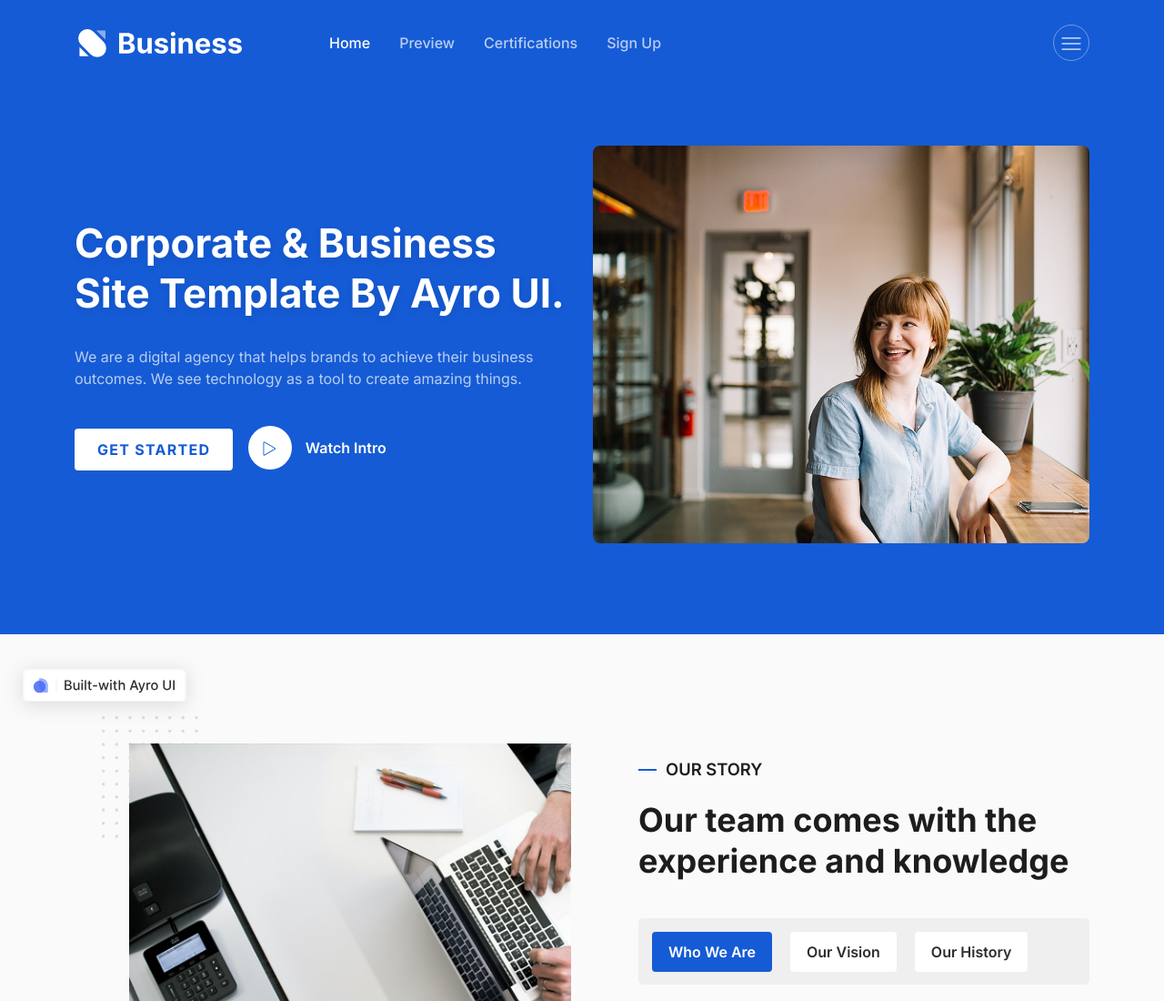
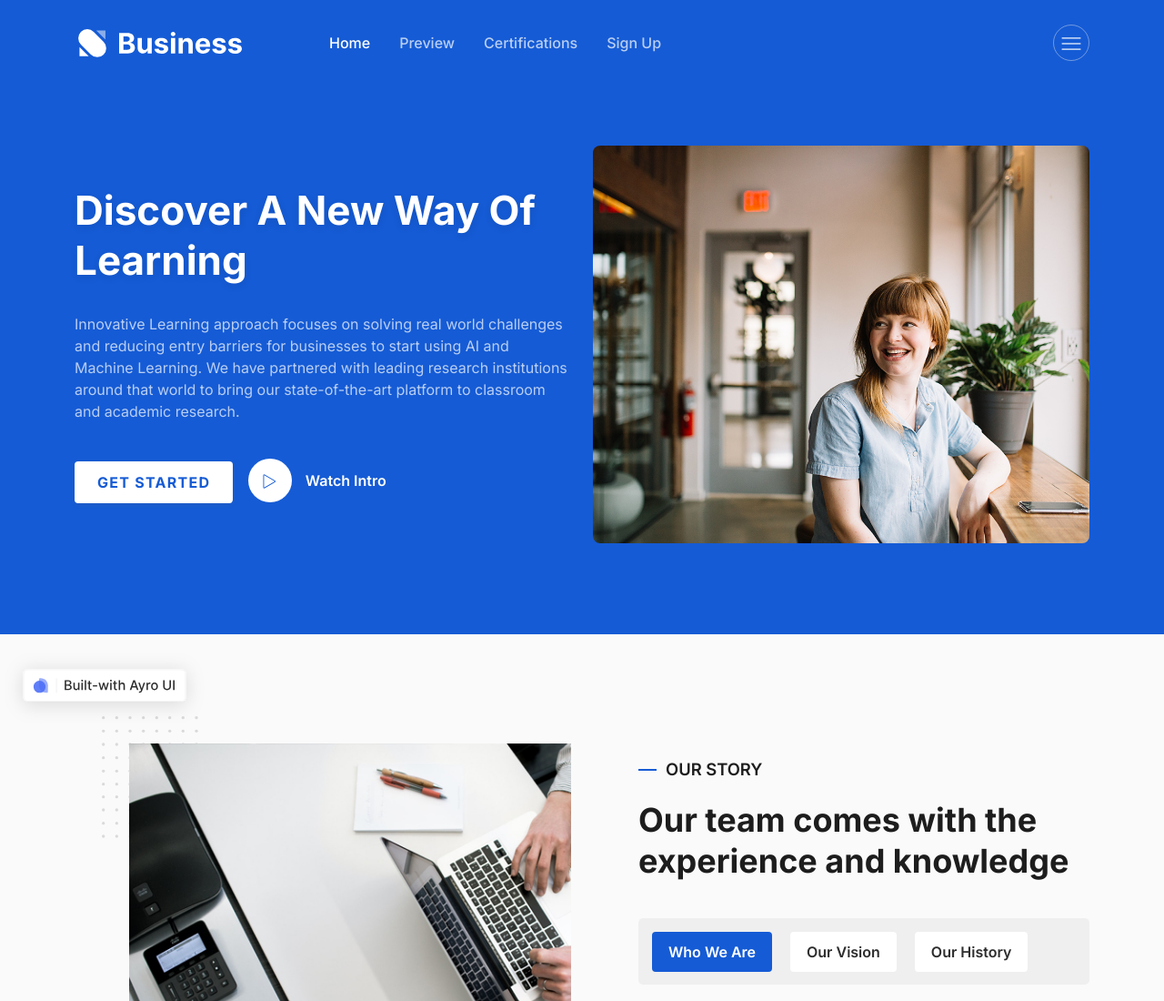
Before and after one commit to skp75/skp75.github.io, a plain HTML site: page index.html in a window 1280 px wide. Shown: the top 1100 px of the page at 91% size. Drawn offline with Linux system fonts and the light colour scheme.

Commit message:
Update index.html

```diff
--- a/index.html
+++ b/index.html
@@ -9,7 +9,7 @@
   <meta name="viewport" content="width=device-width, initial-scale=1, shrink-to-fit=no" />
 
   <!--====== Title ======-->
-  <title>Business | Bootstrap 5 Business Template</title>
+  <title>OneNine AI|Academy</title>
 
   <!--====== Favicon Icon ======-->
   <link rel="shortcut icon" href="../assets/images/favicon.svg" type="image/svg" />
@@ -133,11 +133,14 @@
       <div class="row align-items-center">
         <div class="col-lg-6 col-md-12 col-12">
           <div class="header-content">
-            <h1>Corporate & Business Site Template by Ayro UI.</h1>
+            <h1>Discover a new way of learning</h1>
             <p>
-              We are a digital agency that helps brands to achieve their
-              business outcomes. We see technology as a tool to create amazing
-              things.
+              Innovative Learning approach focuses on
+	solving real world challenges and reducing entry
+	barriers for businesses to start using AI and Machine Learning.
+	We have partnered with leading research institutions around
+	that world to bring our state-of-the-art platform to classroom
+	and academic research.
             </p>
             <div class="button">
               <a href="javascript:void(0)" class="btn primary-btn">Get Started</a>
```
